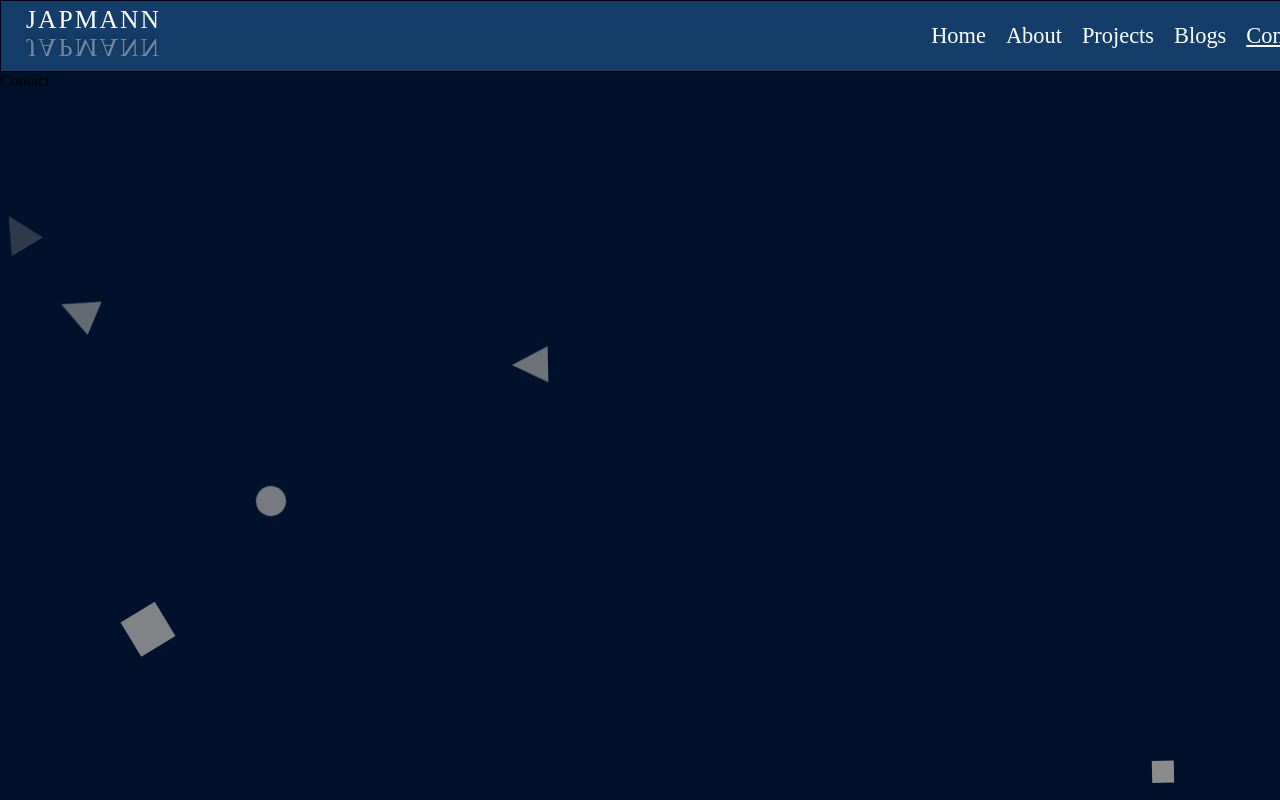
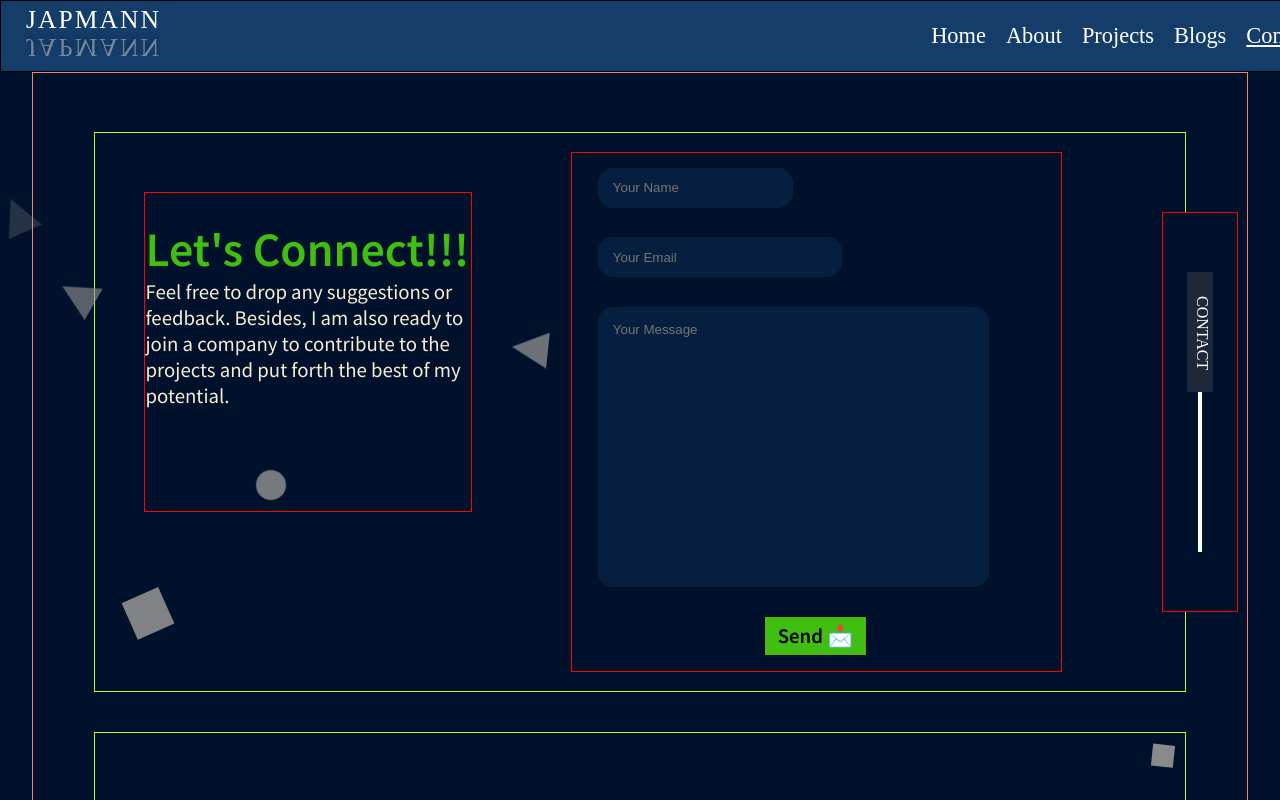
Before and after one commit to JapmannKaur/my-portfolio, a React (Vite) app: page /contact in a window 1280 px wide. Shown: the top 800 px of the page. Built offline with nearby package versions, Linux system fonts and the light colour scheme.

Commit message:
PageChanges6

```diff
--- a/index.html
+++ b/index.html
@@ -11,7 +11,7 @@
         referrerpolicy="no-referrer"
       />
     <meta name="viewport" content="width=device-width, initial-scale=1.0" />
-    <title>Vite + React</title>
+    <title>Japmann's Portfolio</title>
   </head>
   <body>
     <div id="root"></div>
--- /dev/null
+++ b/src/css/Contact.css
@@ -0,0 +1,146 @@
+@import url('https://fonts.googleapis.com/css2?family=Montserrat:ital,wght@0,100;0,200;0,300;0,400;0,500;0,600;0,700;0,800;0,900;1,100;1,200;1,300;1,400;1,500;1,600;1,700;1,800;1,900&family=Source+Sans+Pro:wght@200;300;400;600;700;900&display=swap');
+
+.contact-page{
+    height: 130vh;
+    width: 95%;
+    border: 1px solid salmon;
+    margin-left: 2.5%;
+    display: flex;
+    align-items: center;
+    justify-content: center;
+    flex-direction: column;
+    row-gap: 5vh;
+}
+
+.contact-top{
+    height: 70vh;
+    width: 90%;
+    border: 1px solid greenyellow;
+    display: flex;
+    align-items: center;
+    justify-content: space-around;
+}
+
+.contact-text{
+    height: 40vh;
+    width: 30%;
+    border: 1px solid red;
+    margin-top: -15vh;
+}
+
+.contact-text p{
+    font-size: 3rem;
+    margin-left: 0;
+    font-family: 'Source Sans Pro', sans-serif;
+    color: #40BE11;
+    font-weight: 600;
+}
+
+.contact-text span{
+    color: antiquewhite;
+    font-family: 'Source Sans Pro', sans-serif;
+    font-size: 1.3rem;
+}
+
+.contact-msg{
+    height: 65vh;
+    width: 45%;
+    border: 1px solid red;
+    display: flex;
+    flex-direction: column;
+    justify-content: space-around;
+}
+
+.contact-msg .send-name{
+    height: 5vh;
+    width: 40%;
+    background-color: #153d6a52;
+    border-radius: 15px;
+    margin-left: 2vw;
+    padding-left: 15px;
+    border: 2px black;
+}
+
+.contact-msg .send-mail{
+    height: 5vh;
+    width: 50%;
+    background-color: #153d6a52;
+    border-radius: 15px;
+    margin-left: 2vw;
+    padding-left: 15px;
+    border: 2px black;
+}
+
+.contact-msg .send-msg{
+    height: 35vh;
+    width: 80%;
+    background-color: #153d6a52;
+    border-radius: 15px;
+    margin-left: 2vw;
+    padding-left: 15px;
+    border: 2px black;
+}
+
+.send-msg::placeholder {
+    position: absolute;
+    top: 0;
+    left: 0;
+    padding-left: 15px;
+    padding-top: 15px;
+}
+
+.send-btn{
+    height: 5vh;
+    width: 8vw;
+    background-color: #40BE11;
+    color: black;
+    font-family: 'Source Sans Pro', sans-serif;
+    font-size: 1.3rem;
+    font-weight: 600;
+    margin-left: 15vw;
+    border: 1px solid black;
+}
+
+.send-btn:hover {
+    background-color: #36a20a;
+  }
+
+.send-btn:active {
+    transform: translateY(2px);
+}
+
+.contact-tag{
+    height: 50vh;
+    width: 7%;
+    border: 1px solid red;
+    margin-right: -8vw;
+    display: flex;
+    flex-direction: column;
+    align-items: center;
+    justify-content: center;
+}
+
+.dark-tag{
+    height: 15vh;
+    width: 2vw;
+    background-color: #1D293A;
+    color: white;
+    writing-mode: vertical-lr;
+    text-orientation: mixed;
+    transform: rotate(-360deg);
+    text-align: center;
+    padding-top: 2px;
+    padding-left: 6px;
+}
+
+.tag-line{
+    width: 0.3vw;
+    height: 20vh;
+    background-color: white;
+}
+
+.contact-bottom{
+    height: 40vh;
+    width: 90%;
+    border: 1px solid greenyellow;
+}
--- a/src/pages/Contact.jsx
+++ b/src/pages/Contact.jsx
@@ -1,11 +1,41 @@
 import Navbar from '../components/Navbar'
 import Background from '../components/Background'
+import '../css/Contact.css'
+
 const Contact = () => {
   return (
     <div>
-      <Navbar/>
-      <Background/>
-      Contact
+      <Navbar />
+      <Background />
+      <div className='contact-page'>
+        <div className='contact-top'>
+          <div className='contact-text'>
+            <p>Let's Connect!!!</p>
+            <span>Feel free to drop any suggestions or feedback. Besides, I am also ready to join a company to contribute to the projects and put forth the best of my potential.</span>
+          </div>
+          <div className='contact-msg'>
+            <input className='send-name' placeholder='Your Name' type='text'></input>
+            <input className='send-mail' placeholder='Your Email' type='mail'></input>
+            <input className='send-msg' placeholder='Your Message' type='text'></input>
+            <button className='send-btn'>Send 📩</button>
+          </div>
+          <div className='contact-tag'>
+            <div className='dark-tag'>CONTACT</div>
+            <div className='tag-line'></div>
+          </div>
+        </div>
+        <div className='contact-bottom'>
+          <div className='devs'>
+
+          </div>
+          <div className='thanks'>
+
+          </div>
+          <div className='social-pros'>
+
+          </div>
+        </div>
+      </div>
     </div>
   )
 }
```
